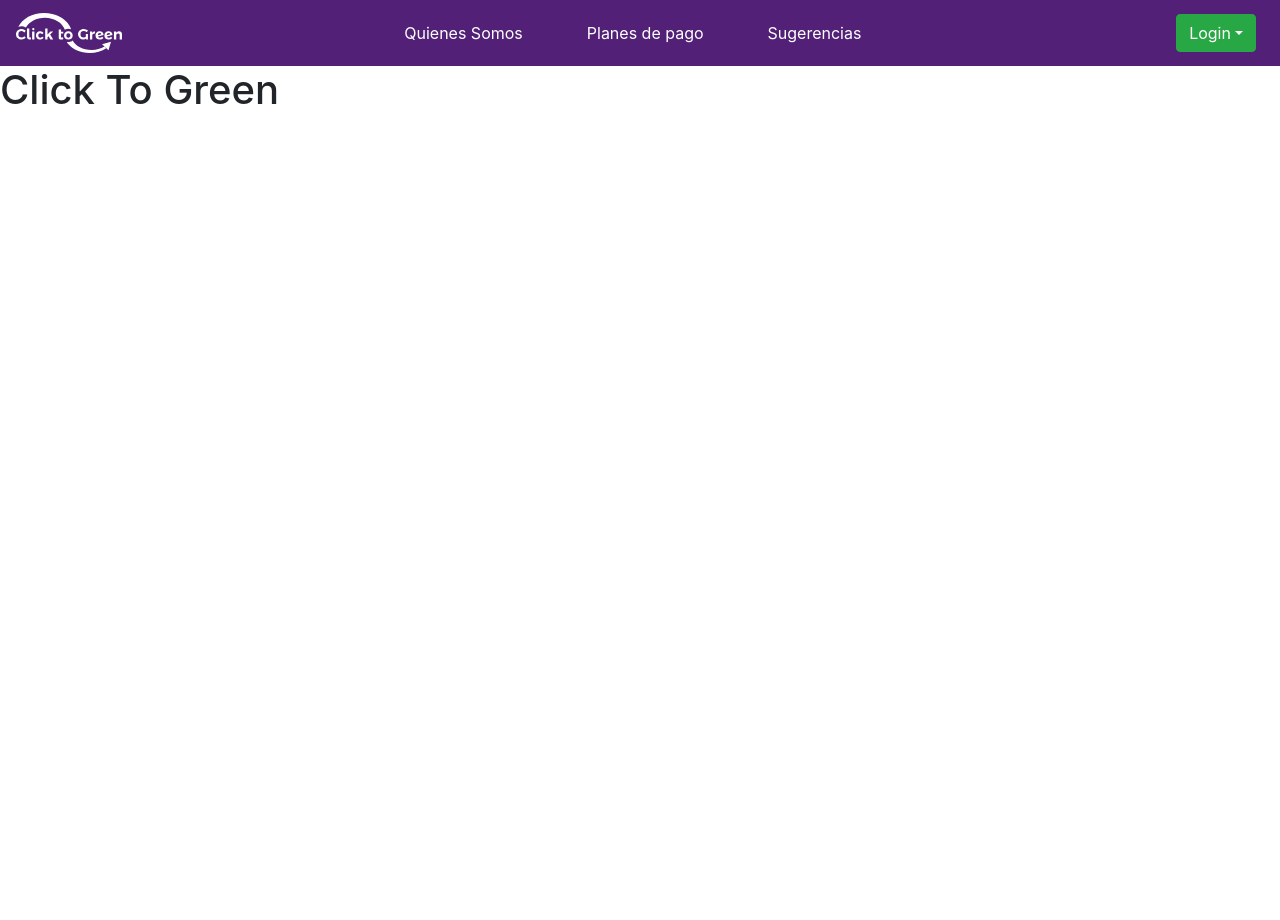
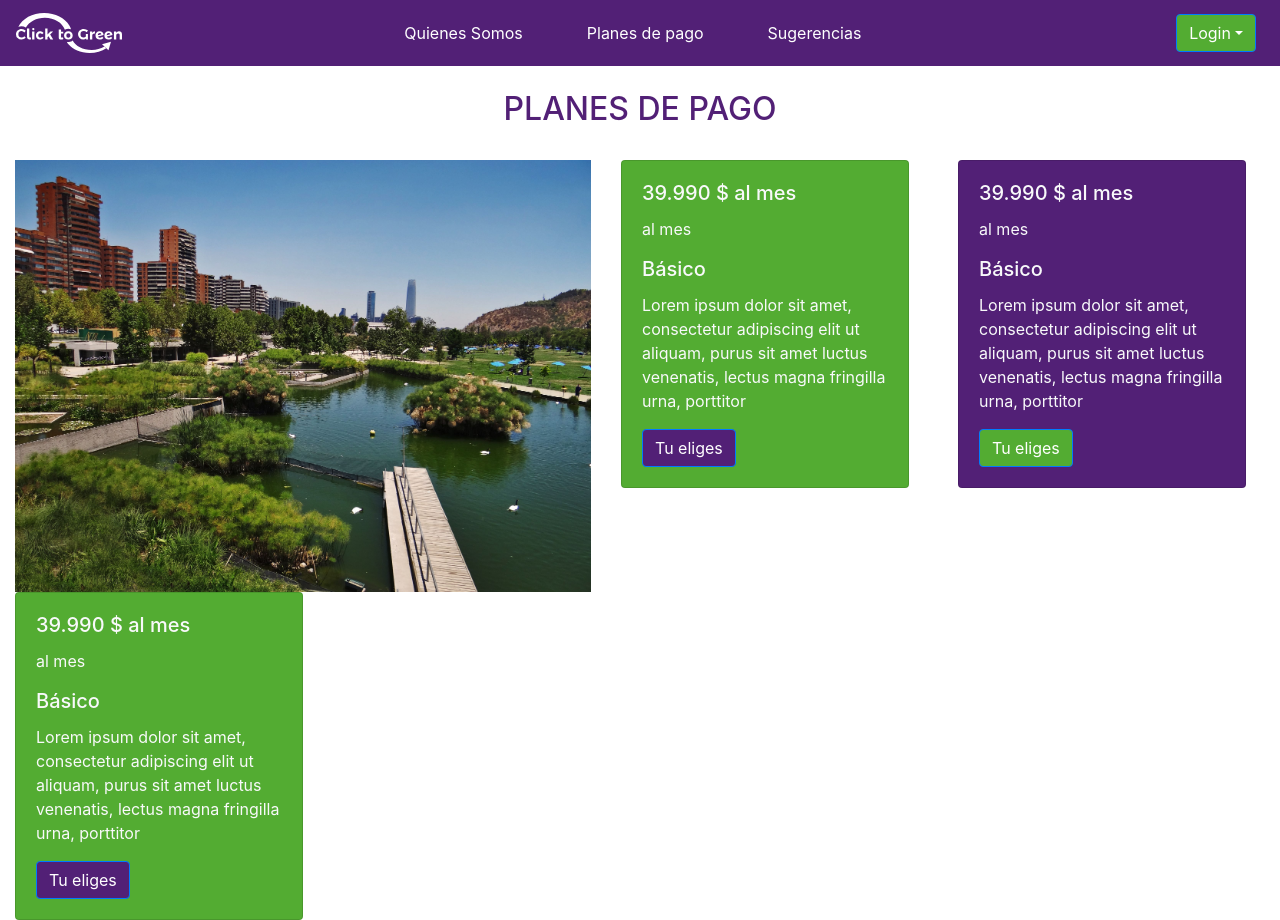
Before and after one commit to alejojimenez/Projetc-Click-to-green, a React (Create React App) app: page / in a window 1280 px wide. Before the commit the page ends 800 px from the top, so only its background shows below. Built offline with nearby package versions, Linux system fonts and the light colour scheme.

Commit message:
creando ventana de vista de pagos

```diff
--- a/package.json
+++ b/package.json
@@ -7,6 +7,7 @@
     "@testing-library/react": "^11.1.0",
     "@testing-library/user-event": "^12.1.10",
     "bootstrap": "^4.5.3",
+    "node-sass": "4.14.1",
     "react": "^17.0.1",
     "react-bootstrap": "^1.4.0",
     "react-dom": "^17.0.1",
@@ -14,6 +15,7 @@
     "react-router": "^5.2.0",
     "react-router-dom": "^5.2.0",
     "react-scripts": "4.0.0",
+    "sass-loader": "^10.1.0",
     "web-vitals": "^0.2.4"
   },
   "scripts": {
--- a/src/App.js
+++ b/src/App.js
@@ -1,12 +1,15 @@
 import React from 'react';
+import "./styles/custom.scss";
 import './styles/StyleNavbar.css';
+import 'bootstrap/dist/css/bootstrap.min.css';
 import NavBarTop from "./components/NavBarTop"
+import MetodosDePago from "./views/MetodosDePago"
 
 function App() {
   return (
     <>
       <NavBarTop/>
-      <h1>Click To Green</h1>
+      <MetodosDePago/>
     </>
   );
 }
--- a/src/components/NavBarTop.jsx
+++ b/src/components/NavBarTop.jsx
@@ -4,7 +4,7 @@ import LogoColorWhite from "../img/LogoColorWhite.svg"
 
 const NavBarTop = () => {
     return (
-        <Navbar bg="" expand="lg">
+        <Navbar className="fondoColorPrincipal" expand="lg">
             <Navbar.Brand href="#home"><img src={LogoColorWhite} height="40" alt="logo" /></Navbar.Brand>
             <Navbar.Toggle aria-controls="basic-navbar-nav" />
             <Navbar.Collapse id="basic-navbar-nav">
@@ -14,7 +14,7 @@ const NavBarTop = () => {
                     <Nav.Link className="mr-5" href="#sugerencias">Sugerencias</Nav.Link>
                 </Nav>
                 <Dropdown className="mr-sm-2">
-                    <Dropdown.Toggle variant="success" id="dropdown-basic">
+                    <Dropdown.Toggle className="fondoColorSecundario" id="dropdown-basic">
                         Login
                         </Dropdown.Toggle>
                     <Dropdown.Menu className="mr-2">
--- a/src/index.js
+++ b/src/index.js
@@ -1,8 +1,9 @@
 import React from 'react';
 import ReactDOM from 'react-dom';
-// import './index.css';
+import "./styles/custom.scss";
+import './styles/StyleNavbar.css';
+import 'bootstrap/dist/css/bootstrap.min.css';
 import App from './App';
-import 'bootstrap/dist/css/bootstrap.min.css';
 
 ReactDOM.render(
   <React.StrictMode>
--- a/src/styles/StyleNavbar.css
+++ b/src/styles/StyleNavbar.css
@@ -20,16 +20,18 @@ code {
   /* background-color: #522076 !important; */
 }
 
-.navbar {
+.colorPrincipal {
   color: #522076 !important;
+}
+
+.colorSecundario {
+  color: #53ac32 !important;
+}
+
+.fondoColorPrincipal {
   background-color: #522076 !important;
 }
 
-/* .Dropdown {
-  background: #53ac32;
-  color: #522076;
-  border: 2px solid #53ac32;
-  border-radius: 3px;
-  padding: 5px 10px;
-  text-transform: uppercase;
-} */
+.fondoColorSecundario {
+  background-color: #53ac32 !important;
+}
--- /dev/null
+++ b/src/styles/custom.scss
@@ -0,0 +1,6 @@
+$primary: #522076;
+$success: #53ac32;
+
+$bg-primary: #522076;
+
+@import "~bootstrap/scss/bootstrap.scss";
--- /dev/null
+++ b/src/views/MetodosDePago.jsx
@@ -0,0 +1,69 @@
+import React from "react";
+import { Col, Row, Card, Button, Container } from "react-bootstrap";
+import parqueBicentenario from "../img/parque-bicentenario.jpg"
+
+const MetodosDePago = () => {
+    return (
+        <>
+            <Container fluid>
+                <Row className="d-inline text-center">
+                    <h2 className="colorPrincipal">PLANES DE PAGO</h2>
+                </Row>
+                <Row>
+                    <Col>
+                        <div className="w-25 h-50">
+                            <img src={parqueBicentenario} style={{ width: '36rem' }} alt="Parque Bicentenario" />
+                        </div>
+                    </Col>
+                    <Col>
+                        <Card className="fondoColorSecundario" style={{ width: '18rem' }}>
+                            <Card.Body>
+                                <Card.Title className="text-light">39.990 $ al mes</Card.Title>
+                                <Card.Text className="text-light">
+                                    al mes
+                                </Card.Text>
+                                <Card.Title className="text-light">Básico</Card.Title>
+                                <Card.Text className="text-light">
+                                    Lorem ipsum dolor sit amet, consectetur adipiscing elit ut aliquam, purus sit amet luctus venenatis, lectus magna fringilla urna, porttitor
+                                </Card.Text>
+                                <Button className="fondoColorPrincipal m-auto">Tu eliges</Button>
+                            </Card.Body>
+                        </Card>
+                    </Col>
+                    <Col>
+                        <Card className="fondoColorPrincipal" style={{ width: '18rem' }}>
+                            <Card.Body>
+                                <Card.Title className="text-light">39.990 $ al mes</Card.Title>
+                                <Card.Text className="text-light">
+                                    al mes
+                                </Card.Text>
+                                <Card.Title className="text-light">Básico</Card.Title>
+                                <Card.Text className="text-light">
+                                    Lorem ipsum dolor sit amet, consectetur adipiscing elit ut aliquam, purus sit amet luctus venenatis, lectus magna fringilla urna, porttitor
+                                </Card.Text>
+                                <Button className="fondoColorSecundario m-auto">Tu eliges</Button>
+                            </Card.Body>
+                        </Card>
+                    </Col>
+                    <Col>
+                        <Card className="fondoColorSecundario" style={{ width: '18rem' }}>
+                            <Card.Body>
+                                <Card.Title className="text-light">39.990 $ al mes</Card.Title>
+                                <Card.Text className="text-light">
+                                    al mes
+                                </Card.Text>
+                                <Card.Title className="text-light">Básico</Card.Title>
+                                <Card.Text className="text-light">
+                                    Lorem ipsum dolor sit amet, consectetur adipiscing elit ut aliquam, purus sit amet luctus venenatis, lectus magna fringilla urna, porttitor
+                                </Card.Text>
+                                <Button className="fondoColorPrincipal m-auto">Tu eliges</Button>
+                            </Card.Body>
+                        </Card>
+                    </Col>
+                </Row>
+            </Container>
+        </>
+    )
+}
+
+export default MetodosDePago;
```
Also changed, not shown: 2 other files (tests, documents, lock files or other folders).
